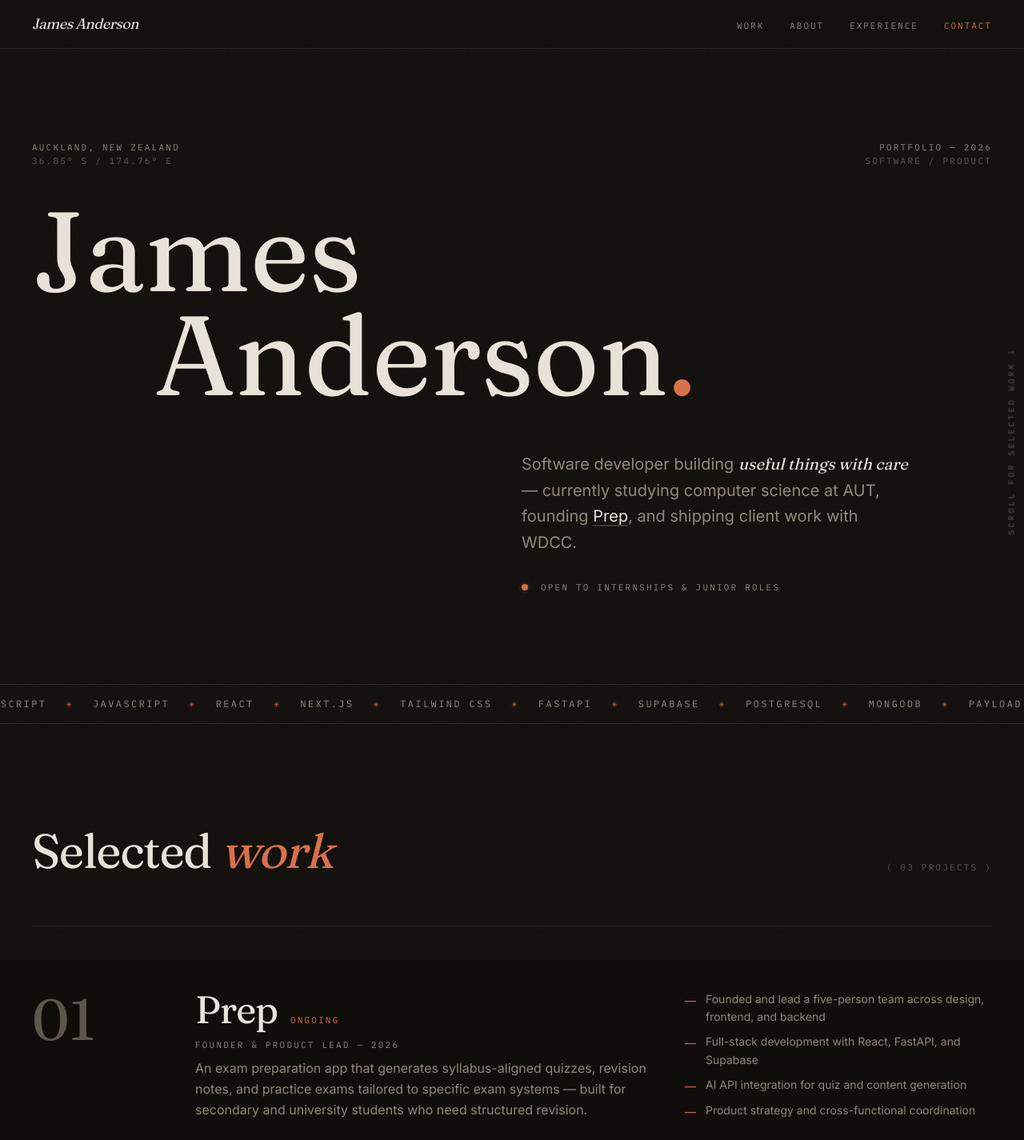
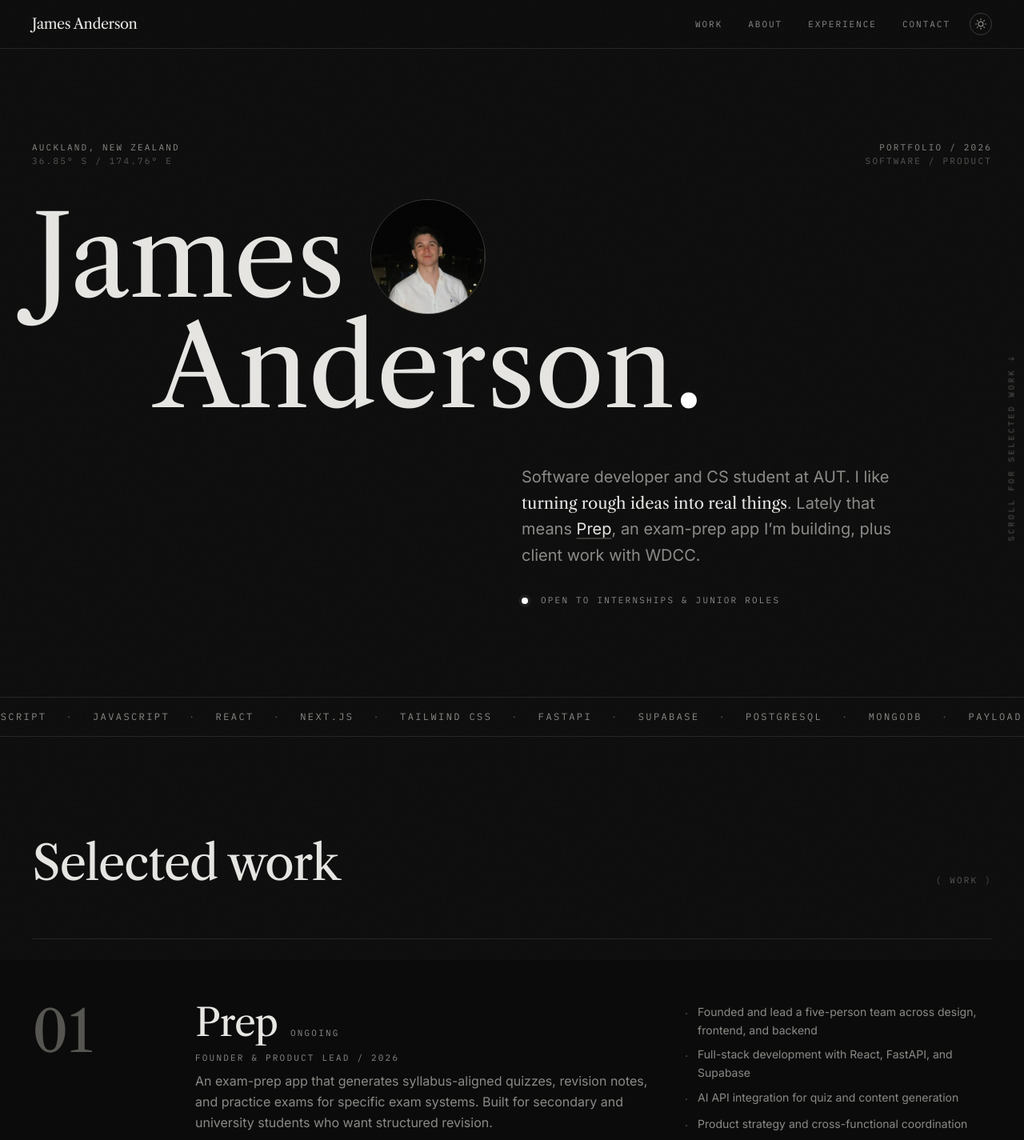
Before and after one commit to jAnderson2362/Portfolio-Website, a Next.js app: page / in a window 1280 px wide. Shown: the top 1425 px of the page at 80% size. Built offline with nearby package versions, Linux system fonts and the light colour scheme.

Commit message:
Portfolio final touches

```diff
--- a/src/app/globals.css
+++ b/src/app/globals.css
@@ -1,15 +1,17 @@
 @import "tailwindcss";
 
 :root {
-  --background: #100e0b;
-  --surface: #171410;
-  --foreground: #e9e4da;
-  --muted: #8f887a;
-  --faint: #5c574c;
-  --accent: #d96f4a;
-  --accent-soft: #e89372;
-  --line: #29251e;
-  --line-strong: #3a352b;
+  --background: #0b0b0b;
+  --surface: #141414;
+  --foreground: #e7e6e3;
+  --muted: #8b8a86;
+  --faint: #565551;
+  /* monochrome: the "accent" is just the brightest white — hierarchy by
+     brightness, not hue */
+  --accent: #ffffff;
+  --accent-soft: #ffffff;
+  --line: #242320;
+  --line-strong: #383733;
 }
 
 @theme inline {
@@ -22,9 +24,26 @@
   --color-accent-soft: var(--accent-soft);
   --color-line: var(--line);
   --color-line-strong: var(--line-strong);
-  --font-serif: var(--font-fraunces), Georgia, serif;
+  --font-serif: var(--font-heading), Georgia, serif;
   --font-sans: var(--font-inter), system-ui, sans-serif;
   --font-mono: var(--font-plex-mono), ui-monospace, SFMono-Regular, Menlo, monospace;
+}
+
+:root[data-theme="light"] {
+  --background: #f5f4f0;
+  --surface: #eae9e4;
+  --foreground: #1a1a18;
+  --muted: #6b6a65;
+  --faint: #a5a49e;
+  --accent: #1a1a18;
+  --accent-soft: #1a1a18;
+  --line: #dddcd7;
+  --line-strong: #cccbc5;
+}
+
+:root[data-theme="light"] ::selection {
+  background: #1a1a18;
+  color: #f5f4f0;
 }
 
 html {
@@ -40,7 +59,7 @@ body {
 
 ::selection {
   background: var(--accent);
-  color: #100e0b;
+  color: #0b0b0b;
 }
 
 /* film-grain overlay */
--- a/src/app/layout.tsx
+++ b/src/app/layout.tsx
@@ -1,13 +1,13 @@
 import type { Metadata } from "next";
-import { Fraunces, Inter, IBM_Plex_Mono } from "next/font/google";
+import { Libre_Caslon_Text, Inter, IBM_Plex_Mono } from "next/font/google";
 import Navbar from "@/components/Navbar";
 import "./globals.css";
 
-const fraunces = Fraunces({
+const libreCaslon = Libre_Caslon_Text({
   subsets: ["latin"],
+  weight: ["400", "700"],
   style: ["normal", "italic"],
-  axes: ["opsz"],
-  variable: "--font-fraunces",
+  variable: "--font-heading",
 });
 
 const inter = Inter({
@@ -22,7 +22,7 @@ const plexMono = IBM_Plex_Mono({
 });
 
 export const metadata: Metadata = {
-  title: "James Anderson — Software Developer",
+  title: "James Anderson / Software Developer",
   description:
     "Software developer in Auckland, New Zealand. Computer science student at AUT, founder of Prep, and web developer with WDCC. Building useful products with React, TypeScript, and Python.",
 };
@@ -31,9 +31,16 @@ export default function RootLayout({
   children,
 }: Readonly<{ children: React.ReactNode }>) {
   return (
-    <html lang="en">
+    <html lang="en" suppressHydrationWarning>
+      <head>
+        <script
+          dangerouslySetInnerHTML={{
+            __html: `(function(){var t=localStorage.getItem('theme');if(t)document.documentElement.setAttribute('data-theme',t)})()`,
+          }}
+        />
+      </head>
       <body
-        className={`${fraunces.variable} ${inter.variable} ${plexMono.variable} antialiased`}
+        className={`${libreCaslon.variable} ${inter.variable} ${plexMono.variable} antialiased`}
       >
         <Navbar />
         <main>{children}</main>
--- a/src/components/Hero.tsx
+++ b/src/components/Hero.tsx
@@ -14,7 +14,7 @@ export default function Hero() {
         </Reveal>
         <Reveal delay={0.1}>
           <p className="text-right">
-            Portfolio — 2026
+            Portfolio / 2026
             <br />
             <span className="text-faint">Software / Product</span>
           </p>
@@ -23,7 +23,18 @@ export default function Hero() {
 
       <h1 className="font-serif leading-[0.92] tracking-tight">
         <Reveal>
-          <span className="block text-[15vw] sm:text-[11vw]">James</span>
+          <span className="flex items-center gap-5 sm:gap-8">
+            <span className="text-[15vw] sm:text-[11vw]">James</span>
+            <span className="hidden shrink-0 sm:inline-block">
+              <span className="inline-block h-28 w-28 overflow-hidden rounded-full border border-line-strong lg:h-36 lg:w-36">
+                <img
+                  src="/profile.jpg"
+                  alt="James Anderson"
+                  className="h-full w-full object-cover"
+                />
+              </span>
+            </span>
+          </span>
         </Reveal>
         <Reveal delay={0.12}>
           <span className="block pl-[12vw] text-[15vw] sm:text-[11vw]">
@@ -35,16 +46,16 @@ export default function Hero() {
       <div className="mt-14 grid grid-cols-12 gap-6">
         <Reveal delay={0.25} className="col-span-12 sm:col-span-6 sm:col-start-6 lg:col-span-5 lg:col-start-7">
           <p className="text-lg leading-relaxed text-muted sm:text-xl">
-            Software developer building{" "}
-            <em className="font-serif italic text-foreground">useful things with care</em>{" "}
-            — currently studying computer science at AUT, founding{" "}
+            Software developer and CS student at AUT. I like{" "}
+            <em className="font-serif not-italic text-foreground">turning rough ideas into real things</em>.
+            Lately that means{" "}
             <a
               href="#work"
               className="link-sweep text-foreground underline decoration-line-strong underline-offset-4"
             >
               Prep
             </a>
-            , and shipping client work with WDCC.
+            , an exam-prep app I&rsquo;m building, plus client work with WDCC.
           </p>
           <div className="mt-8 flex items-center gap-4 font-mono text-[11px] uppercase tracking-[0.2em]">
             <span className="relative flex h-2 w-2">
--- a/src/components/Marquee.tsx
+++ b/src/components/Marquee.tsx
@@ -12,7 +12,7 @@ export default function Marquee() {
             className="flex items-center whitespace-nowrap font-mono text-xs uppercase tracking-[0.2em] text-muted"
           >
             <span className="px-6">{skill}</span>
-            <span className="text-accent">✳</span>
+            <span className="text-faint">·</span>
           </span>
         ))}
       </div>
--- a/src/components/Navbar.tsx
+++ b/src/components/Navbar.tsx
@@ -1,10 +1,13 @@
+import ThemeToggle from "./ThemeToggle";
+
 export default function Navbar() {
   return (
     <header className="fixed top-0 left-0 right-0 z-50 border-b border-line bg-background/80 backdrop-blur-sm">
-      <nav className="flex items-baseline justify-between px-5 py-4 sm:px-10">
-        <a href="#top" className="font-serif text-lg italic tracking-tight">
+      <nav className="flex items-center justify-between px-5 py-4 sm:px-10">
+        <a href="#top" className="font-serif text-lg tracking-tight">
           James Anderson
         </a>
+        <div className="flex items-center gap-6">
           <div className="hidden items-baseline gap-8 font-mono text-[11px] uppercase tracking-[0.18em] text-muted sm:flex">
             <a href="#work" className="link-sweep hover:text-foreground">
               Work
@@ -15,13 +18,12 @@ export default function Navbar() {
             <a href="#experience" className="link-sweep hover:text-foreground">
               Experience
             </a>
-          <a href="#contact" className="link-sweep text-accent hover:text-accent-soft">
+            <a href="#contact" className="link-sweep hover:text-foreground">
               Contact
             </a>
           </div>
-        <span className="font-mono text-[11px] uppercase tracking-[0.18em] text-faint sm:hidden">
-          Folio / 2026
-        </span>
+          <ThemeToggle />
+        </div>
       </nav>
     </header>
   );
--- a/src/components/Projects.tsx
+++ b/src/components/Projects.tsx
@@ -7,10 +7,10 @@ export default function Projects() {
       <Reveal>
         <div className="mb-16 flex items-end justify-between">
           <h2 className="font-serif text-4xl tracking-tight sm:text-6xl">
-            Selected <em className="italic text-accent">work</em>
+            Selected work
           </h2>
           <span className="hidden font-mono text-[11px] uppercase tracking-[0.2em] text-faint sm:block">
-            ( {String(projects.length).padStart(2, "0")} projects )
+            ( Work )
           </span>
         </div>
       </Reveal>
@@ -41,12 +41,12 @@ export default function Projects() {
                   <h3 className="font-serif text-3xl tracking-tight sm:text-5xl">
                     {project.title}
                   </h3>
-                  <span className="font-mono text-[11px] uppercase tracking-[0.2em] text-accent">
+                  <span className="font-mono text-[11px] uppercase tracking-[0.2em] text-muted">
                     {project.status}
                   </span>
                 </div>
                 <p className="mb-2 font-mono text-[11px] uppercase tracking-[0.2em] text-muted">
-                  {project.role} — {project.year}
+                  {project.role} / {project.year}
                 </p>
                 <p className="max-w-xl leading-relaxed text-muted">
                   {project.description}
@@ -61,8 +61,8 @@ export default function Projects() {
                 <ul className="mb-6 space-y-2 text-sm leading-relaxed text-muted">
                   {project.details.map((detail) => (
                     <li key={detail} className="flex gap-3">
-                      <span className="mt-[2px] text-accent" aria-hidden>
-                        —
+                      <span className="mt-[2px] text-faint" aria-hidden>
+                        ·
                       </span>
                       {detail}
                     </li>
--- /dev/null
+++ b/src/components/ThemeToggle.tsx
@@ -0,0 +1,48 @@
+"use client";
+
+import { useEffect, useState } from "react";
+
+export default function ThemeToggle() {
+  const [theme, setTheme] = useState<"dark" | "light">("dark");
+
+  useEffect(() => {
+    const stored = localStorage.getItem("theme") as "dark" | "light" | null;
+    if (stored) {
+      setTheme(stored);
+      document.documentElement.setAttribute("data-theme", stored);
+    }
+  }, []);
+
+  function toggle() {
+    const next = theme === "dark" ? "light" : "dark";
+    setTheme(next);
+    document.documentElement.setAttribute("data-theme", next);
+    localStorage.setItem("theme", next);
+  }
+
+  return (
+    <button
+      onClick={toggle}
+      aria-label={`Switch to ${theme === "dark" ? "light" : "dark"} mode`}
+      className="group flex h-7 w-7 items-center justify-center rounded-full border border-line-strong text-muted transition-colors hover:border-foreground hover:text-foreground"
+    >
+      {theme === "dark" ? (
+        <svg width="14" height="14" viewBox="0 0 24 24" fill="none" stroke="currentColor" strokeWidth="2" strokeLinecap="round" strokeLinejoin="round" aria-hidden="true">
+          <circle cx="12" cy="12" r="5"/>
+          <line x1="12" y1="1" x2="12" y2="3"/>
+          <line x1="12" y1="21" x2="12" y2="23"/>
+          <line x1="4.22" y1="4.22" x2="5.64" y2="5.64"/>
+          <line x1="18.36" y1="18.36" x2="19.78" y2="19.78"/>
+          <line x1="1" y1="12" x2="3" y2="12"/>
+          <line x1="21" y1="12" x2="23" y2="12"/>
+          <line x1="4.22" y1="19.78" x2="5.64" y2="18.36"/>
+          <line x1="18.36" y1="5.64" x2="19.78" y2="4.22"/>
+        </svg>
+      ) : (
+        <svg width="14" height="14" viewBox="0 0 24 24" fill="none" stroke="currentColor" strokeWidth="2" strokeLinecap="round" strokeLinejoin="round" aria-hidden="true">
+          <path d="M21 12.79A9 9 0 1111.21 3 7 7 0 0021 12.79z"/>
+        </svg>
+      )}
+    </button>
+  );
+}
--- a/src/data/projects.ts
+++ b/src/data/projects.ts
@@ -17,7 +17,7 @@ export const projects: Project[] = [
     status: "Ongoing",
     year: "2026",
     description:
-      "An exam preparation app that generates syllabus-aligned quizzes, revision notes, and practice exams tailored to specific exam systems — built for secondary and university students who need structured revision.",
+      "An exam-prep app that generates syllabus-aligned quizzes, revision notes, and practice exams for specific exam systems. Built for secondary and university students who want structured revision.",
     details: [
       "Founded and lead a five-person team across design, frontend, and backend",
       "Full-stack development with React, FastAPI, and Supabase",
@@ -29,11 +29,11 @@ export const projects: Project[] = [
   {
     index: "02",
     title: "Studio Rapture",
-    role: "Web Developer — WDCC",
+    role: "Web Developer, WDCC",
     status: "In progress",
     year: "2026",
     description:
-      "A client website delivered through AUT's Web Development Consulting Club — a responsive, CMS-driven site built by a collaborative student team for a real client.",
+      "A client website delivered through University of Auckland's Web Development Consulting Club. A responsive, CMS-driven site built by a student team for a real client.",
     details: [
       "Integrating front-end components into a cohesive, responsive homepage",
       "Translating designs into clean, reusable React components with Tailwind",
@@ -47,9 +47,9 @@ export const projects: Project[] = [
     title: "Inventory Management System",
     role: "Solo Developer",
     status: "Completed",
-    year: "2025",
+    year: "2026",
     description:
-      "A Java-based system for managing stock data — core CRUD operations for inventory items with accurate tracking of stock levels and consistent record maintenance.",
+      "A Java system for managing stock data. Full CRUD for inventory items, with accurate stock-level tracking and consistent records.",
     details: [
       "Add, update, delete, and search inventory items",
       "User input validation and consistent product data",
```
Also changed, not shown: src/components/About.tsx (+11 -15 lines), src/components/Contact.tsx (+10 -5 lines), src/components/Experience.tsx (+10 -5 lines), src/data/experience.ts (+5 -5 lines), public/profile.jpg (added). Lines whose indentation alone changed are shown as unchanged.
